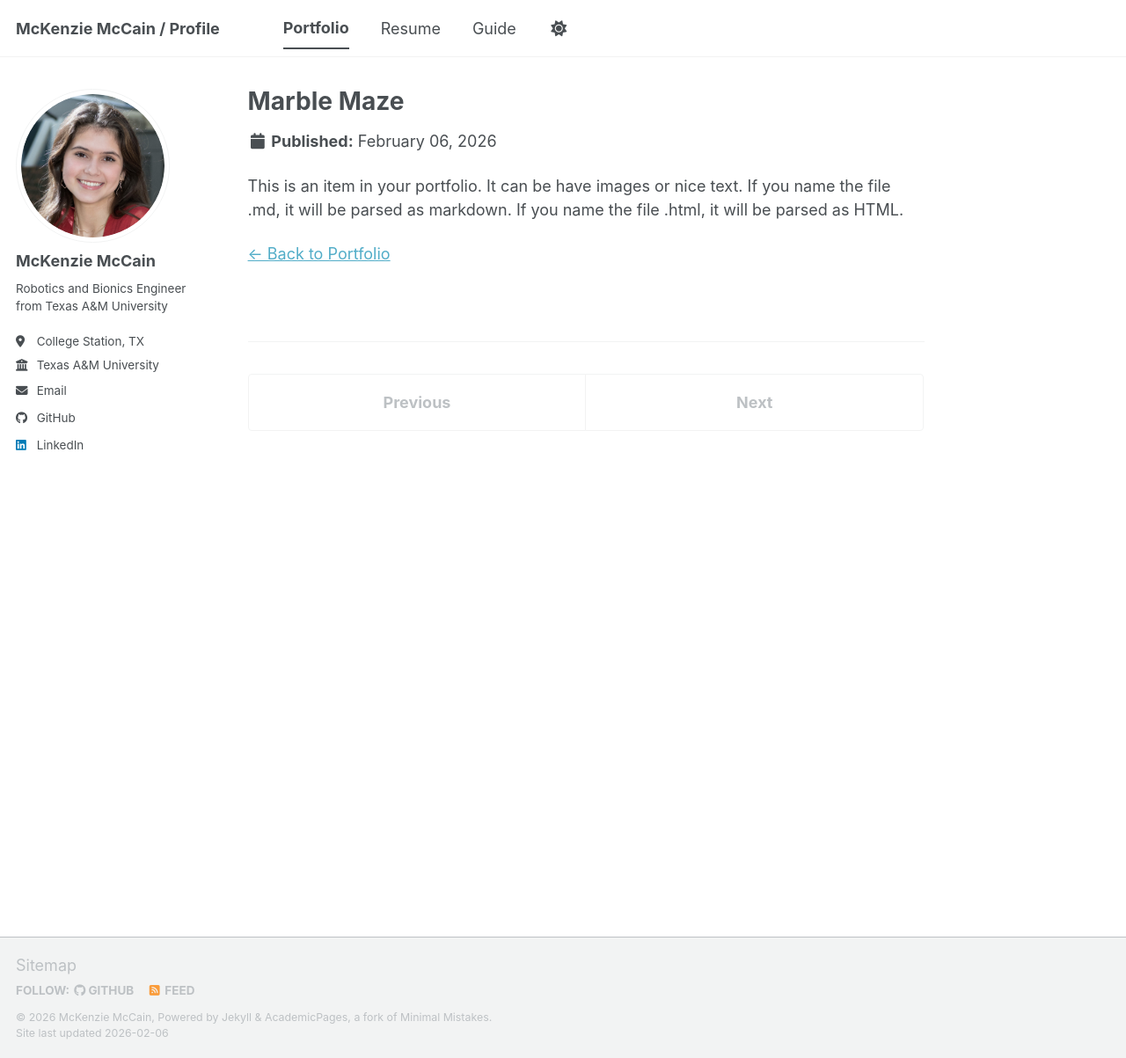
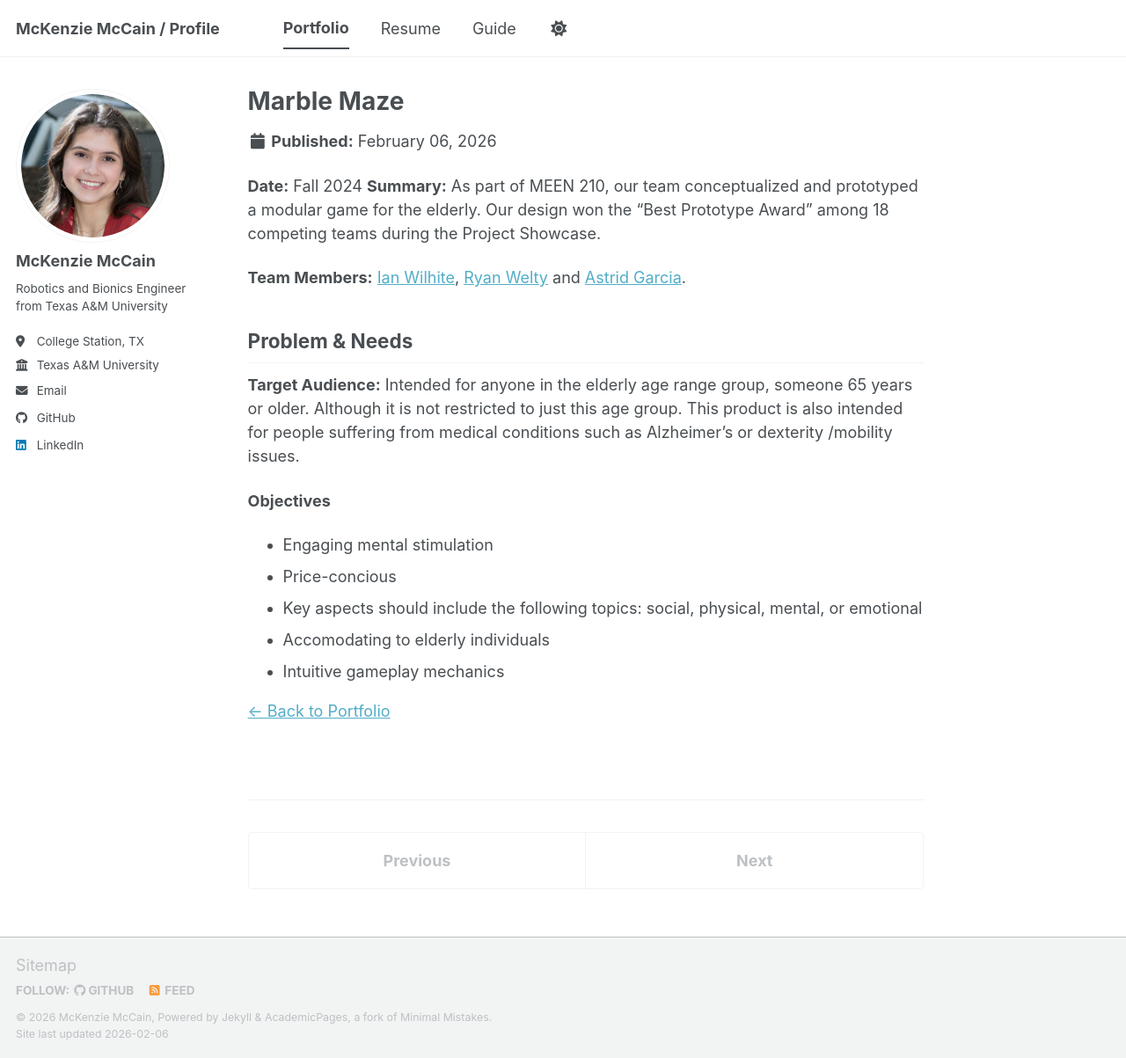
Before and after one commit to mckenzie-mccain/mckenzie-mccain.github.io, a Jekyll site: the page built from _portfolio/Portfolio-6-marble-maze.md, in a window 1280 px wide and 1203 px high. Shown: the whole window at 88% size. Built offline with Jekyll 4.4.1, drawn with Linux system fonts in a browser that asks for light colours; a script bundle is joined from its source files by our own code; library files that are not in the unit come from our copies.

Commit message:
marble maze

```diff
--- a/_portfolio/Portfolio-6-marble-maze.md
+++ b/_portfolio/Portfolio-6-marble-maze.md
@@ -5,7 +5,20 @@ collection: portfolio
 permalink: /portfolio/marble-maze/
 ---
 
-This is an item in your portfolio. It can be have images or nice text. If you name the file .md, it will be parsed as markdown. If you name the file .html, it will be parsed as HTML.
+**Date:** Fall 2024
+**Summary:** As part of MEEN 210, our team conceptualized and prototyped a modular game for the elderly. Our design won the “Best Prototype Award” among 18 competing teams during the Project Showcase.
+
+**Team Members:** [Ian Wilhite](https://www.linkedin.com/in/ian-wilhite), [Ryan Welty](https://www.linkedin.com/in/ryan-welty/) and [Astrid Garcia](https://www.linkedin.com/in/astrid-garcia-b9b49a26b/).
+
+## Problem & Needs
+**Target Audience:** Intended for anyone in the elderly age range group, someone 65 years or older. Although it is not restricted to just this age group. This product is also intended for people suffering from medical conditions such as Alzheimer's or dexterity /mobility issues.
+
+**Objectives**
+  * Engaging mental stimulation
+  * Price-concious
+  * Key aspects should include the following topics: social, physical, mental, or emotional
+  * Accomodating to elderly individuals
+  * Intuitive gameplay mechanics
 
 
 [← Back to Portfolio](/portfolio/)
```
Also changed, not shown: _portfolio/Portfolio-2-hurc.md (+1 -1 lines).
